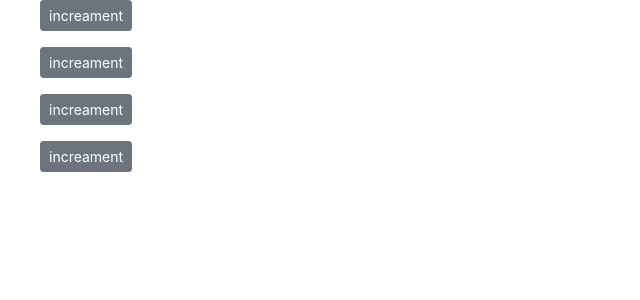
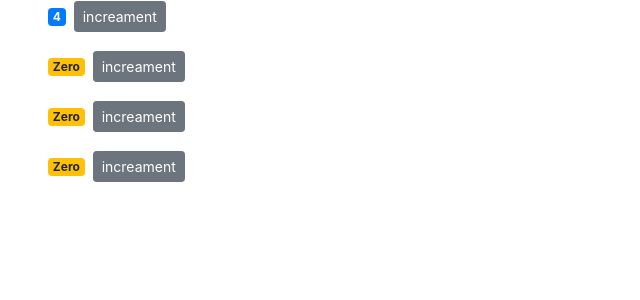
Before and after one commit to nilufarmn/counter-app, a React (Create React App) app: page / in a window 1280 px wide. Shown: the top 300 px of the page, without its empty margins (0-640 px from the left). Built offline with nearby package versions, Linux system fonts and the light colour scheme.

Commit message:
debug my code using react dev tools and debuge one bug

```diff
--- a/src/component/counter.jsx
+++ b/src/component/counter.jsx
@@ -1,19 +1,19 @@
 import React, { Component } from 'react';
+
 class Counter  extends Component {
     state={
-        value:this.props.value
+        count: this.props.value
     };
     handleIncreament=()=>
     {
-        this.setState({value:this.state.value+1})
+        this.setState({count:this.state.count + 1});
 
-    }
+    };
+
+
     render() {
-        console.log(this.props);
     return(
-
         <React.Fragment>
-                {this.props.children}
             <ul>
             <span  className = {this.getBadgeClasses()} >{this.formatCount()}</span>
             <button onClick={this.handleIncreament} className="btn btn-secondary btn-sm">increament</button>
--- a/src/component/counters.jsx
+++ b/src/component/counters.jsx
@@ -3,16 +3,16 @@ import Counter from './counter'
 class Counters extends Component {
     state = {
         counters: [
-            { id:1 , value:4},
-            { id:2 , value:0},
-            { id:3 , value:0},
-            { id:4 , value:0}
+            { id:1 , value:4 },
+            { id:2 , value:0 },
+            { id:3 , value:0 },
+            { id:4 , value:0 }
         ]
     };
     render() {
-        return (<div>
-
-{this.state.counters.map(counter =><Counter key={counter.id} value={counter.value}/>
+        return (
+        <div>
+{this.state.counters.map(counter =><Counter key={counter.id} value={counter.value} selected={true}/>
 )}
         </div>  );
     }
```
